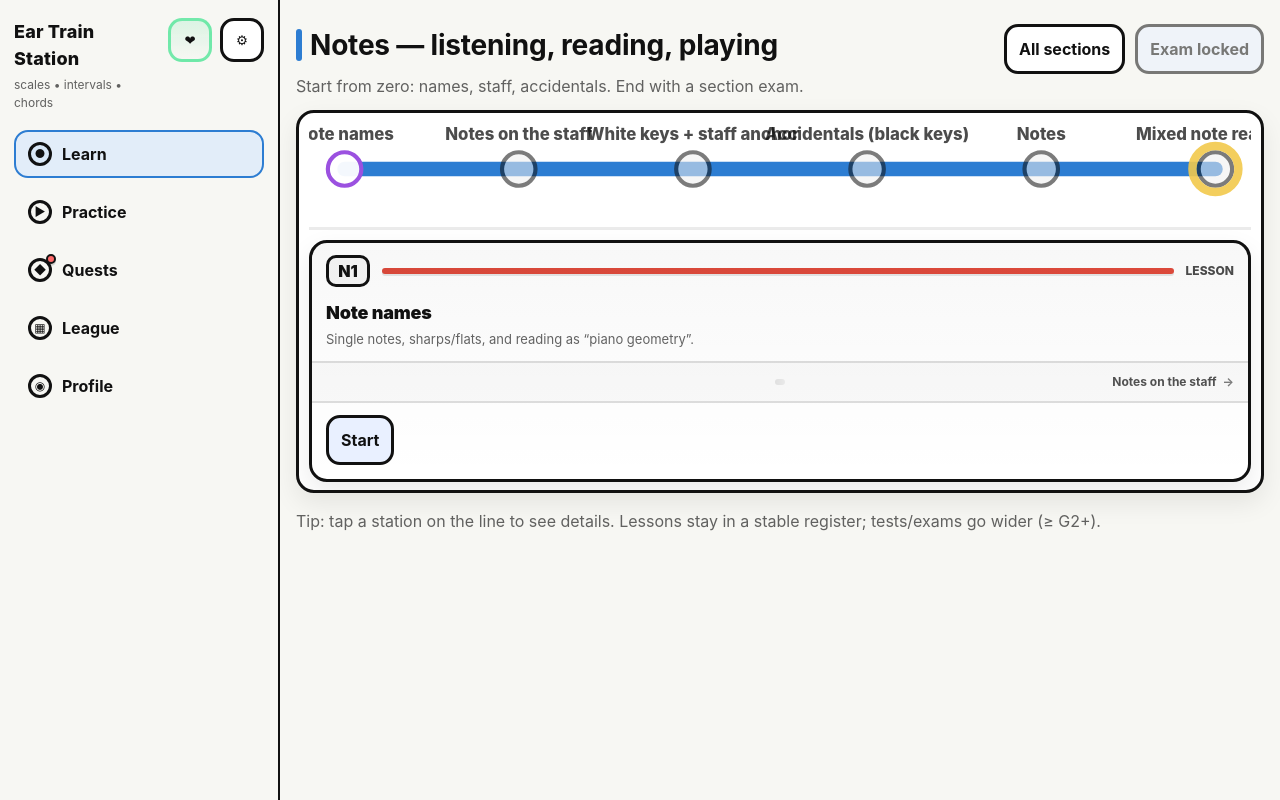
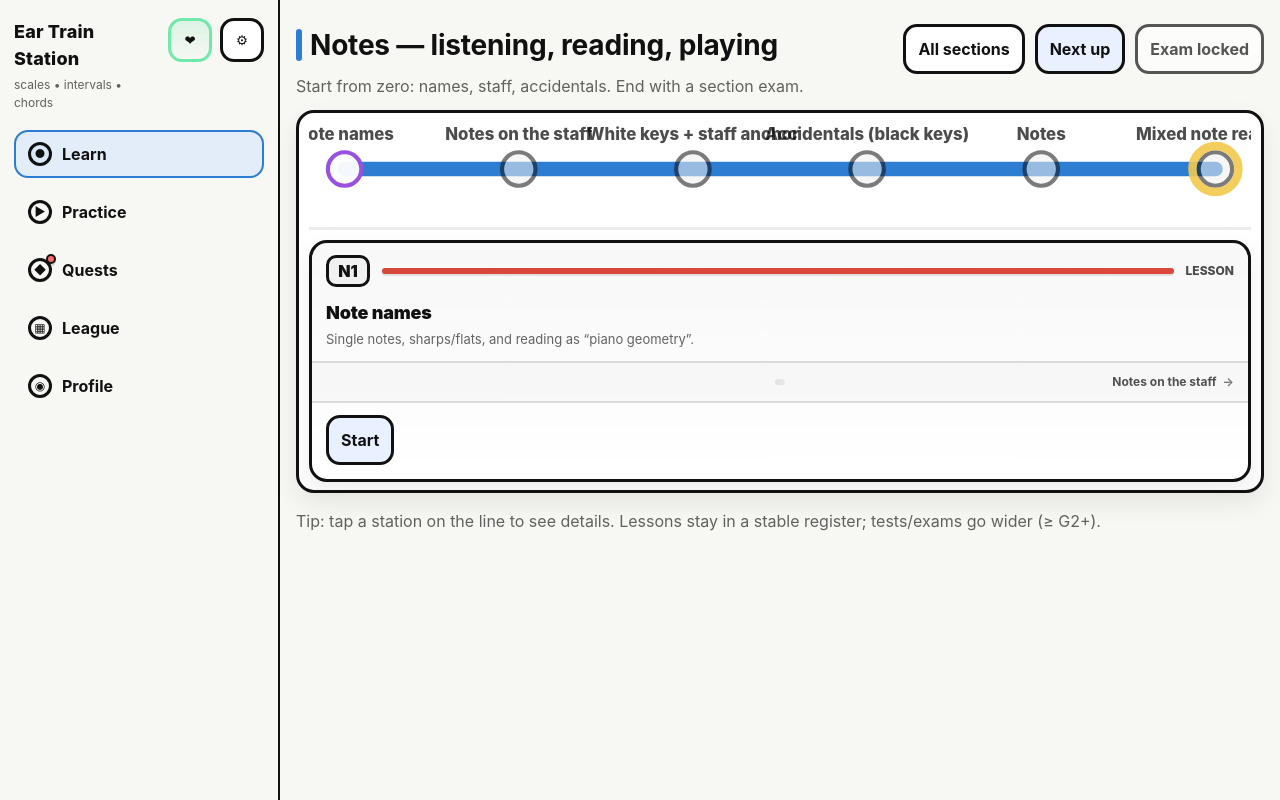
Before and after one commit to wpwcbc/ear-train-station, a React (Vite) app: page /learn/section/NOTES in a window 1280 px wide. Built offline with nearby package versions, Linux system fonts and the light colour scheme.

Commit message:
Section page: add Next up CTA when exam locked

```diff
--- a/src/pages/SectionDetailPage.tsx
+++ b/src/pages/SectionDetailPage.tsx
@@ -2,7 +2,7 @@ import { Link, useParams } from 'react-router-dom';
 import type { Progress } from '../lib/progress';
 import { SECTIONS, type SectionId } from '../lib/sections';
 import { sectionNodes } from '../lib/sectionNodes';
-import { isSectionExamUnlocked, sectionStations } from '../lib/sectionStations';
+import { isSectionExamUnlocked, nextStationInSection, sectionStations } from '../lib/sectionStations';
 import { SectionRoute } from '../components/SectionRoute';
 import { WIDE_REGISTER_RANGE_TEXT } from '../lib/registerPolicy';
 
@@ -24,6 +24,7 @@ export function SectionDetailPage({ progress, setProgress: _setProgress }: { pro
   const plan = sectionStations(id);
   const nodes = sectionNodes(id);
   const examUnlocked = isSectionExamUnlocked(progress, id);
+  const nextUpStationId = nextStationInSection(progress, id);
 
   return (
     <div className="page sectionPage">
@@ -44,13 +45,23 @@ export function SectionDetailPage({ progress, setProgress: _setProgress }: { pro
               Jump to exam
             </Link>
           ) : (
-            <span
-              className="btnPrimary"
-              style={{ opacity: 0.55, cursor: 'not-allowed' }}
-              title="Finish the earlier stations in this section to unlock the exam."
-            >
-              Exam locked
-            </span>
+            <>
+              <Link
+                className="btnPrimary"
+                to={`/lesson/${nextUpStationId}`}
+                state={{ exitTo: `/learn/section/${id}` }}
+                title="Next up"
+              >
+                Next up
+              </Link>
+              <span
+                className="btn"
+                style={{ opacity: 0.7, cursor: 'not-allowed' }}
+                title="Finish the earlier stations in this section to unlock the exam."
+              >
+                Exam locked
+              </span>
+            </>
           )}
         </div>
       </div>
```
Also changed, not shown: 2 other files (tests, documents, lock files or other folders).
